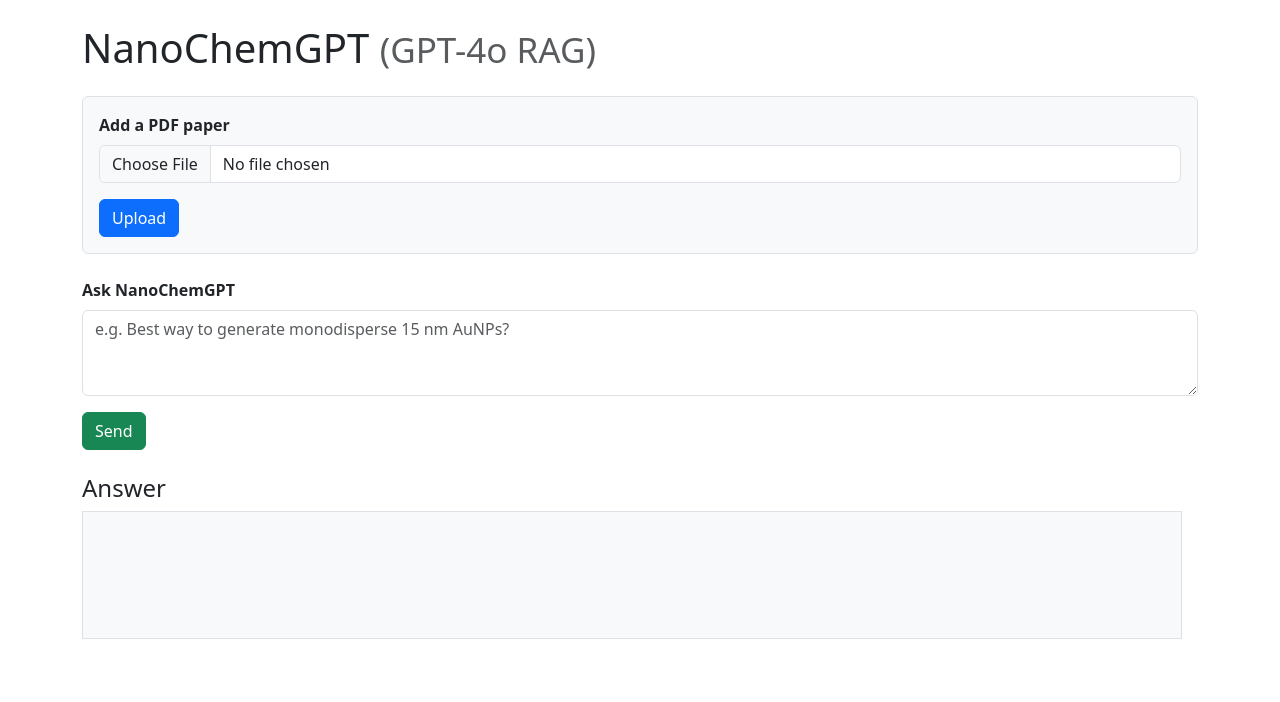
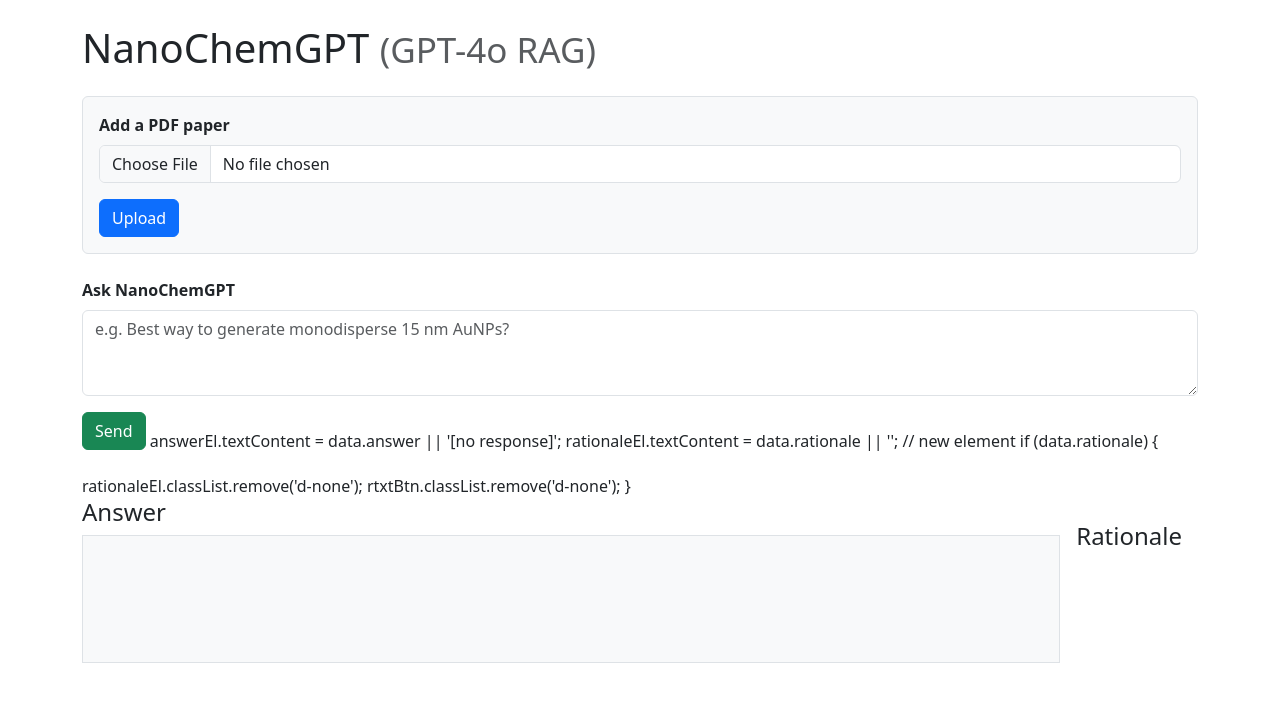
Before and after one commit to DMCarnahan/NanoChemGPT, a Flask app: page / in a window 1280 px wide. Shown: the top 702 px of the page. Run offline with Flask 3, Linux system fonts and the light colour scheme; parts of the project's set-up code (start-up, migrations or seed data) failed here and were passed over.

Commit message:
Update index.html

```diff
--- a/templates/index.html
+++ b/templates/index.html
@@ -23,8 +23,14 @@
   <div class="mb-3">
     <label for="question" class="form-label fw-semibold">Ask NanoChemGPT</label>
     <textarea id="question" class="form-control" rows="3" placeholder="e.g. Best way to generate monodisperse 15 nm AuNPs?"></textarea>
-  </div>
-  <button id="sendBtn" class="btn btn-success mb-4">Send</button>
+    </div>
+    <button id="sendBtn" class="btn btn-success mb-4">Send</button>
+    answerEl.textContent    = data.answer || '[no response]';
+  rationaleEl.textContent = data.rationale || '';      // new element
+  if (data.rationale) {
+    rationaleEl.classList.remove('d-none');
+    rtxtBtn.classList.remove('d-none');
+  }
 
   <!-- Answer + buttons row -->
   <div class="d-flex flex-column flex-md-row align-items-start gap-3">
@@ -32,18 +38,26 @@
       <h4>Answer</h4>
       <pre id="answer" class="border p-3 bg-light"
            style="min-height:8rem; white-space:pre-wrap;"></pre>
-    </div>
+      </div>
+    <h4 class="mt-4">Rationale</h4>
+  <pre id="rationale" class="border p-3 bg-light d-none"
+       style="white-space:pre-wrap;"></pre>
+
+  <button id="rtxtBtn"
+          class="btn btn-outline-secondary mt-2 d-none">
+    Download Rationale .txt
+  </button>
 
     <!-- both buttons carry d-none until shown by JS -->
     <div class="pt-md-4">
       <button id="exportBtn"
               class="btn btn-outline-secondary d-none">
-        Export → JSON
+        Export as JSON
       </button>
 
       <button id="txtBtn"
               class="btn btn-outline-secondary mt-2 d-none">
-        Download → TXT
+        Download as .txt
       </button>
     </div>
   </div>
@@ -101,6 +115,25 @@
         txtBtn.classList.remove('d-none');
       }
     });
+    rtxtBtn.addEventListener('click', async () => {
+      const rationale = document.getElementById('rationale').textContent.trim();
+      const question  = document.getElementById('question').value.trim();
+      if (!rationale) { alert('No rationale to save!'); return; }
+
+      const res = await fetch('/save_txt', {              // reuse the same route
+        method : 'POST',
+        headers: { 'Content-Type': 'application/json' },
+        body   : JSON.stringify({ question, answer: rationale })
+      });
+      const blob = await res.blob();
+      const url  = URL.createObjectURL(blob);
+      Object.assign(document.createElement('a'), {
+        href: url,
+        download: 'rationale.txt'
+      }).click();
+      URL.revokeObjectURL(url);
+    });
+
 
     // Export to JSON
     document.getElementById('exportBtn').addEventListener('click', async () => {
```
